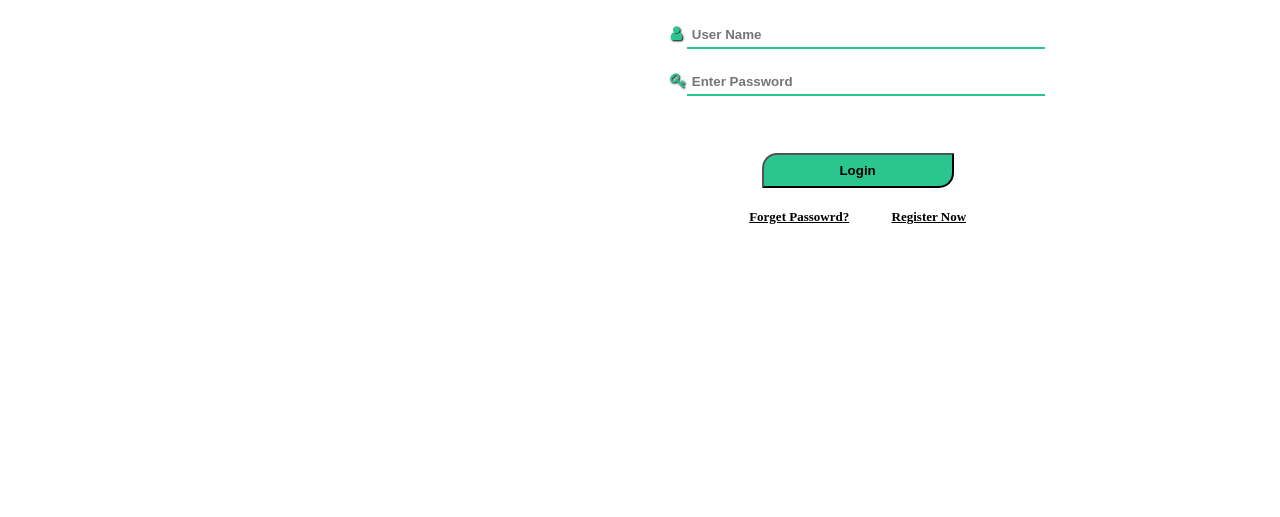
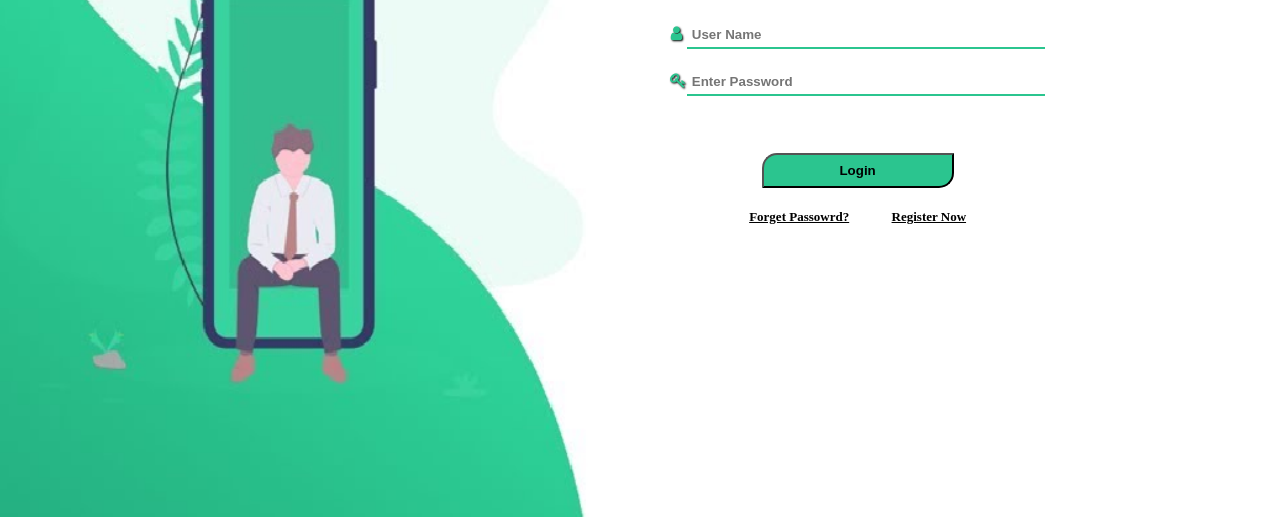
Before and after one commit to MrAmanKapoor/Registration-Pages, a plain HTML site: page Login Page Design/index.html in a window 1280 px wide. Shown: the part 283-800 px from the top of the page. Drawn offline with Linux system fonts and the light colour scheme; the site is published under a folder, as on GitHub Pages, so addresses that start at the root find nothing.

Commit message:
Update style.css

```diff
--- a/Login Page Design/style.css
+++ b/Login Page Design/style.css
@@ -8,7 +8,7 @@ body {
 }
 
 .main {
-    background-image: url("/bg.png");
+    background-image: url(bg.png);
     background-position: center;
     background-size: cover;
     position: relative;
```
